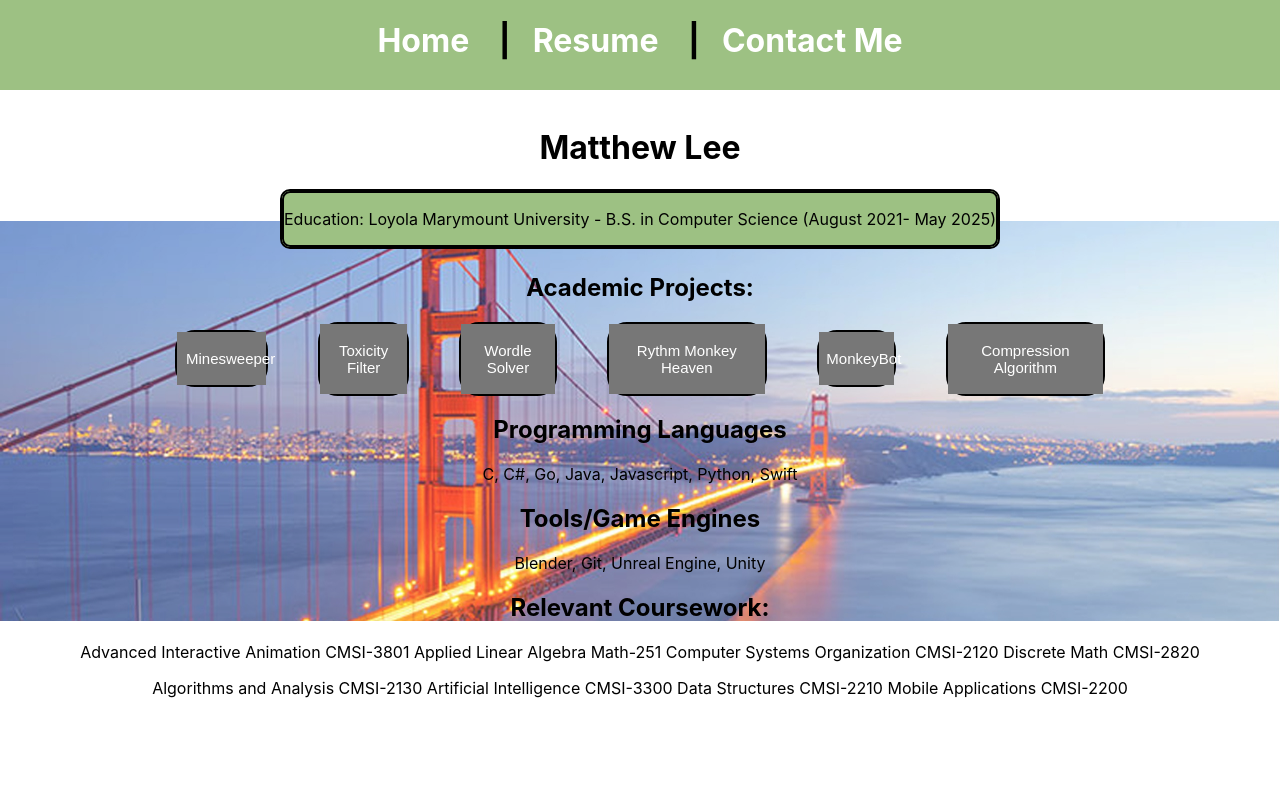
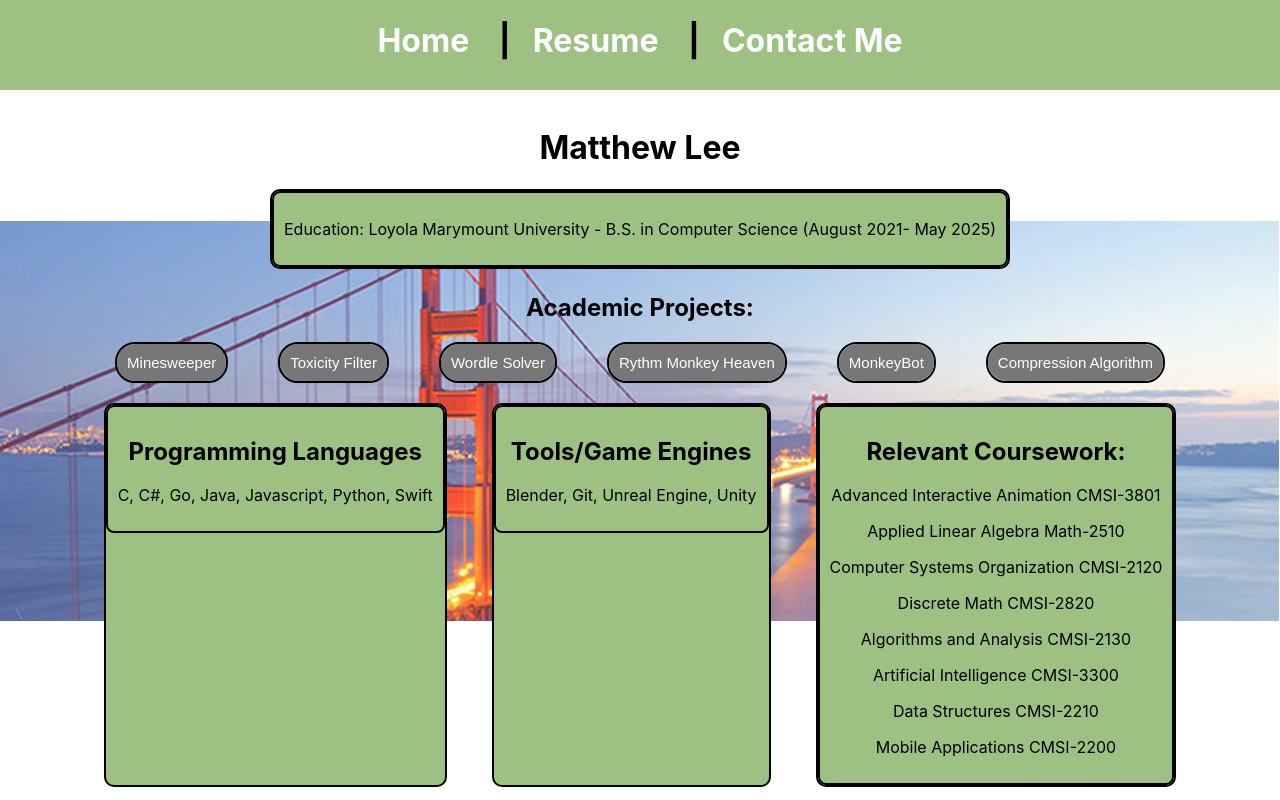
Before and after one commit to MattLee30/personalwebsite, a React (Create React App) app: page /second-page in a window 1280 px wide. Built offline with nearby package versions, Linux system fonts and the light colour scheme.

Commit message:
Resume Edits

```diff
--- a/src/App.css
+++ b/src/App.css
@@ -23,8 +23,8 @@
   border-radius: 50px;
   padding-left: 20px;
   padding-right: 20px;
-  background-color: transparent;
-  color: #007bff;
+  background-color: #007bff;
+  color: #fff;
   border: 1px solid #007bff;
   text-decoration: none;
   transition: background-color 0.3s, color 0.3s, border-color 0.3s;
@@ -33,7 +33,7 @@
 /* Style for pill buttons on hover */
 .btn-pill:hover {
   color: #fff;
-  background-color: #007bff;
+  background-color: #007bff78;
   border-color: #007bff;
 }
 
--- a/src/Components/CollapsibeContent.js
+++ b/src/Components/CollapsibeContent.js
@@ -11,12 +11,13 @@ function CollapsibleContent({ buttonLabel, bulletPoints }) {
   return (
     <div>
       <div style={{ border: '2px solid black', borderRadius: '20px', maxWidth: '300px', margin: '0 auto' }}>
-        <button type="button" className={`collapsible ${isOpen ? 'active' : ''}`} onClick={toggleContent}>
+        <button type="button" className={`collapsible ${isOpen ? 'active' : ''}`} onClick={toggleContent} style={{ borderRadius: '20px',
+         width: '100%', padding: '10px', background: '#777', color: 'white', border: 'none', outline: 'none', cursor: 'pointer' }}>
           <div style={{textAlign: 'center'}}>
             {buttonLabel}
           </div>
         </button>
-        <div className="content" style={{ display: isOpen ? 'block' : 'none' }}>
+        <div className="content" style={{ display: isOpen ? 'block' : 'none', padding: '10px' }}>
           <ul>
             {bulletPoints.map((point, index) => (
               <li key={index}>{point}</li>
--- a/src/Dropdown.css
+++ b/src/Dropdown.css
@@ -16,10 +16,11 @@
 }
 
 .content {
-  /* padding: 10px 20% 10px 20%; */
+  border-radius: 10px; /* Add border-radius for rounded corners */
   display: none;
   overflow: hidden;
   background-color: #f1f1f1;
+  padding: 10px 20%;
 }
 
 .content p {
--- a/src/Pages/ResumePage.js
+++ b/src/Pages/ResumePage.js
@@ -1,18 +1,26 @@
 import React from 'react';
 import CollapsibleContent from '../Components/CollapsibeContent.js';
 
+// Reusable component for styled div elements with rounded corners and sage green background
+function StyledDiv({ children }) {
+    return (
+      <div style={{ borderRadius: '10px', overflow: 'hidden', display: 'inline-block', border: '2px solid black', backgroundColor: '#9dc183', margin: '0 10px' }}>
+        <div style={{ borderRadius: '8px', overflow: 'hidden', border: '2px solid black', padding: '10px' }}>
+          {children}
+        </div>
+      </div>
+    );
+  }
 
 function ResumePage() {
-    return(
-    <div style={{ textAlign: 'center' , paddingTop: '25px'}}>
+  return (
+    <div style={{ textAlign: 'center', paddingTop: '25px' }}>
       <h1> Matthew Lee </h1>
-        <div style={{ borderRadius: '10px', overflow: 'hidden', display: 'inline-block', border: '2px solid black', backgroundColor: '#9dc183' }}>
-            <div style={{ borderRadius: '8px', overflow: 'hidden', border: '2px solid black' }}>
-                <p> Education: Loyola Marymount University - B.S. in Computer Science  (August 2021- May 2025)</p>
-            </div>
-        </div>
+      <StyledDiv>
+        <p> Education: Loyola Marymount University - B.S. in Computer Science (August 2021- May 2025)</p>
+      </StyledDiv>
       <h2> Academic Projects:</h2>
-        <div style={{display:'flex', alignItems:'center', justifyContent:'center', gap: '50px'}}>
+      <div style={{ display: 'flex', alignItems: 'center', justifyContent: 'center', gap: '50px', marginTop: '20px' }}>
         <CollapsibleContent buttonLabel="Minesweeper" bulletPoints={['Worked in a 2 person team to design and build an algorithm which navigates a maze to reach a goal, given information following the rules of minesweeper',
           'Built in Python', ' utilized Resolution Inference, as well as storing and manipulating relevant clauses in a local database']} />
         <CollapsibleContent buttonLabel="Toxicity Filter" bulletPoints={['Uses Naive Bayes Classifiers and Logistic Regression to perform preprocessing over comment text given various data (e.g. income, etc.) about commenter, and returns whether said comment is “toxic” given parameters.',
@@ -27,15 +35,29 @@ function ResumePage() {
           'Decompressed text stored as Strings in Java, compressed format stored as bytes in Python',
           'Most of algorithm built in Java, utilized Huffman Prefix Tries']} />
       </div>
+      <div style={{ display: 'flex', justifyContent: 'center', gap: '25px', marginTop: '20px' }}>
+        <StyledDiv>
           <h2> Programming Languages</h2>
           <p> C, C#, Go, Java, Javascript, Python, Swift</p>
+        </StyledDiv>
+        <StyledDiv>
           <h2> Tools/Game Engines</h2>
           <p> Blender, Git, Unreal Engine, Unity</p>
+        </StyledDiv>
+        <StyledDiv>
           <h2> Relevant Coursework: </h2>
-        <p> Advanced Interactive Animation CMSI-3801 Applied Linear Algebra Math-251 Computer Systems Organization CMSI-2120 Discrete Math CMSI-2820</p>
-        <p>Algorithms and Analysis CMSI-2130 Artificial Intelligence CMSI-3300 Data Structures CMSI-2210 Mobile Applications CMSI-2200 </p>
+          <p> Advanced Interactive Animation CMSI-3801</p>
+          <p> Applied Linear Algebra Math-2510 </p>
+          <p> Computer Systems Organization CMSI-2120 </p>
+          <p> Discrete Math CMSI-2820 </p>
+          <p> Algorithms and Analysis CMSI-2130 </p>
+          <p> Artificial Intelligence CMSI-3300</p>
+          <p> Data Structures CMSI-2210 </p>
+          <p> Mobile Applications CMSI-2200 </p>
+        </StyledDiv>
       </div>
-    )
+    </div>
+  );
 }
 
 export default ResumePage;
```
Lines whose indentation alone changed are shown as unchanged.
